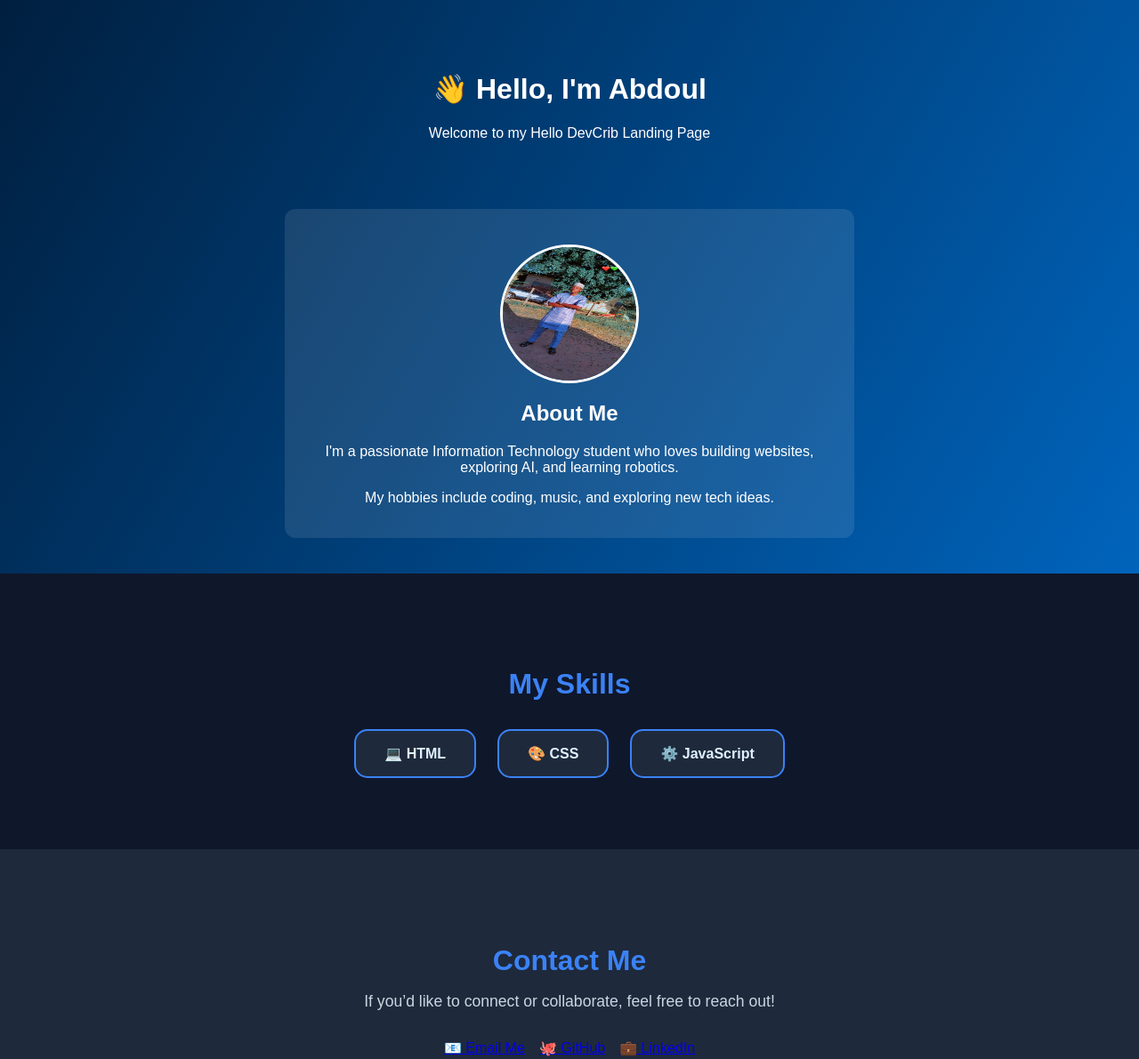
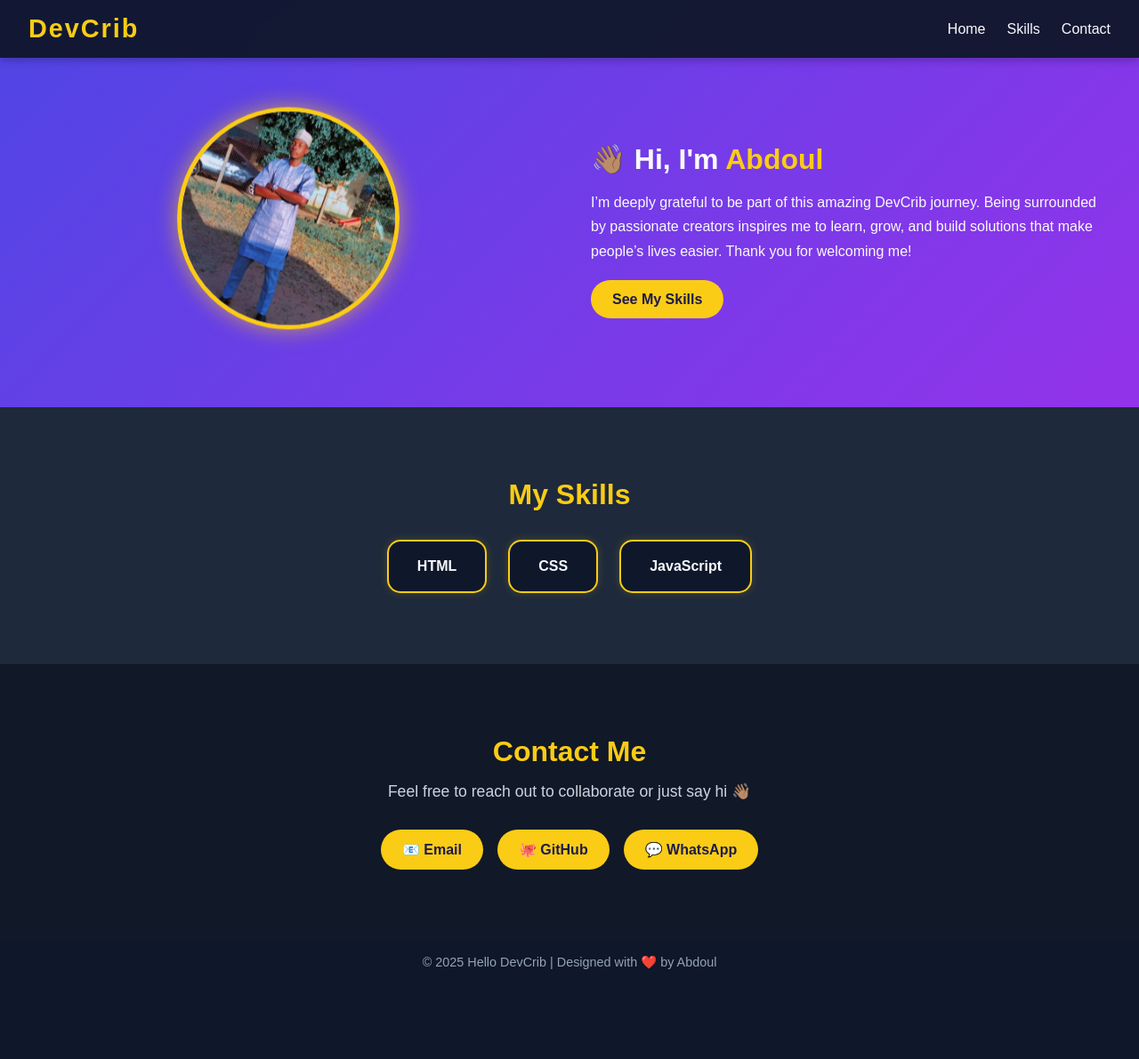
Before and after one commit to abdoul725/hello-devcrib, a plain HTML site: page index.html in a window 1280 px wide. Shown: the top 1191 px of the page at 89% size. After the commit the page ends 1107 px from the top, so only its background shows below. Drawn offline with Linux system fonts and the light colour scheme.

Commit message:
Created new professional portfolio layout with hero, skills, and contact sections

```diff
--- a/index.html
+++ b/index.html
@@ -3,44 +3,60 @@
 <head>
   <meta charset="UTF-8" />
   <meta name="viewport" content="width=device-width, initial-scale=1.0" />
-  <title>Hello DevCrib | Abdoul</title>
+  <title>Hello DevCrib - Abdoul Portfolio</title>
   <link rel="stylesheet" href="style.css" />
 </head>
 <body>
-  <header class="header">
-    <h1 class="fade-in">👋 Hello, I'm Abdoul</h1>
-    <p class="fade-in delay">Welcome to my Hello DevCrib Landing Page</p>
-  </header>
+  <!-- NAVBAR -->
+  <nav class="navbar">
+    <h1 class="logo">DevCrib</h1>
+    <ul class="nav-links">
+      <li><a href="#hero">Home</a></li>
+      <li><a href="#skills">Skills</a></li>
+      <li><a href="#contact">Contact</a></li>
+    </ul>
+  </nav>
 
-  <section class="about fade-in delay2">
-    <img src="my photo.png" alt="My Photo" class="profile-pic" />
-    <h2>About Me</h2>
-    <p>I'm a passionate Information Technology student who loves building websites, exploring AI, and learning robotics.</p>
-    <p>My hobbies include coding, music, and exploring new tech ideas.</p>
-  </section>
-    <section id="skills" class="skills">
-    <h2>My Skills</h2>
-    <div class="skills-list">
-      <div class="skill-card">💻 HTML</div>
-      <div class="skill-card">🎨 CSS</div>
-      <div class="skill-card">⚙️ JavaScript</div>
-
+  <!-- HERO SECTION -->
+  <section id="hero" class="hero">
+    <div class="hero-left">
+      <img src="my photo.png" alt="Abdoul photo" class="hero-img" />
     </div>
-  </section>
-    <section id="contact" class="contact">
-    <h2>Contact Me</h2>
-    <p>If you’d like to connect or collaborate, feel free to reach out!</p>
-    <div class="contact-links">
-      <a href="mailto:ahmedshehuyayu@gmail.com" class="btn">📧 Email Me</a>
-      <a href="https://github.com/abdoul725" target="_blank" class="btn">🐙 GitHub</a>
-      <a href="https://linkedin.com" target="_blank" class="btn">💼 LinkedIn</a>
+    <div class="hero-right">
+      <h2>👋🏽 Hi, I'm <span>Abdoul</span></h2>
+      <p>
+        I’m deeply grateful to be part of this amazing DevCrib journey.
+        Being surrounded by passionate creators inspires me to learn, grow,
+        and build solutions that make people’s lives easier. Thank you for welcoming me!
+      </p>
+      <a href="#skills" class="btn">See My Skills</a>
     </div>
   </section>
 
-  <footer class="fade-in delay3">
-    <p>© 2025 Abdoul | Built for the DevCrib Challenge 🚀</p>
+  <!-- SKILLS SECTION -->
+  <section id="skills" class="skills">
+    <h2>My Skills</h2>
+    <div class="skills-container">
+      <div class="skill-card">HTML</div>
+      <div class="skill-card">CSS</div>
+      <div class="skill-card">JavaScript</div>
+    </div>
+  </section>
+
+  <!-- CONTACT SECTION -->
+  <section id="contact" class="contact">
+    <h2>Contact Me</h2>
+    <p>Feel free to reach out to collaborate or just say hi 👋🏽</p>
+    <div class="contact-links">
+      <a href="mailto:abdoul@example.com" class="btn">📧 Email</a>
+      <a href="https://github.com/abdoul725" target="_blank" class="btn">🐙 GitHub</a>
+      <a href="https://wa.me/2349012345678" target="_blank" class="btn">💬 WhatsApp</a>
+    </div>
+  </section>
+
+  <!-- FOOTER -->
+  <footer class="footer">
+    <p>© 2025 Hello DevCrib | Designed with ❤️ by Abdoul</p>
   </footer>
-
-  <script src="script.js"></script>
 </body>
 </html>
--- a/script.js
+++ b/script.js
@@ -1,3 +1 @@
-window.addEventListener('load', () => {
-  document.body.classList.add('loaded');
-});
+console.log("Welcome to DevCrib Phase 1!");
--- a/style.css
+++ b/style.css
@@ -1,76 +1,131 @@
-body {
+/* General Reset */
+* {
   margin: 0;
   padding: 0;
+  box-sizing: border-box;
   font-family: "Poppins", sans-serif;
-  background: linear-gradient(120deg, #001f3f, #0074d9);
-  color: white;
-  text-align: center;
-  min-height: 100vh;
 }
 
-header {
-  padding: 60px 20px 20px;
+body {
+  background: #0f172a;
+  color: #f8fafc;
+  scroll-behavior: smooth;
 }
 
-.about {
-  background: rgba(255, 255, 255, 0.1);
-  border-radius: 12px;
-  margin: 40px auto;
-  padding: 20px;
-  width: 90%;
-  max-width: 600px;
+/* NAVBAR */
+.navbar {
+  position: fixed;
+  top: 0;
+  width: 100%;
+  padding: 1rem 2rem;
+  display: flex;
+  justify-content: space-between;
+  align-items: center;
+  background: rgba(15, 23, 42, 0.95);
+  backdrop-filter: blur(10px);
+  z-index: 100;
+  box-shadow: 0 2px 10px rgba(0, 0, 0, 0.3);
 }
 
-.profile-pic {
-  width: 150px;
-  height: 150px;
-  border-radius: 50%;
-  margin: 20px auto;
-  display: block;
-  border: 3px solid #fff;
+.logo {
+  font-size: 1.8rem;
+  color: #facc15;
+  font-weight: 700;
+  letter-spacing: 2px;
 }
 
-/* ANIMATIONS */
-.fade-in {
-  opacity: 0;
-  transform: translateY(20px);
-  animation: fadeInUp 1s ease forwards;
+.nav-links {
+  list-style: none;
+  display: flex;
+  gap: 1.5rem;
 }
 
-.delay {
-  animation-delay: 0.5s;
-}
-.delay2 {
-  animation-delay: 1s;
-}
-.delay3 {
-  animation-delay: 1.5s;
+.nav-links a {
+  color: #f8fafc;
+  text-decoration: none;
+  font-weight: 500;
+  transition: color 0.3s;
 }
 
-@keyframes fadeInUp {
-  from {
-    opacity: 0;
-    transform: translateY(30px);
-  }
-  to {
-    opacity: 1;
-    transform: translateY(0);
-  }
+.nav-links a:hover {
+  color: #facc15;
 }
+
+/* HERO SECTION */
+.hero {
+  display: flex;
+  align-items: center;
+  justify-content: center;
+  flex-wrap: wrap;
+  padding: 8rem 2rem 5rem;
+  background: linear-gradient(135deg, #4f46e5, #9333ea);
+  gap: 3rem;
+}
+
+.hero-left {
+  flex: 1;
+  display: flex;
+  justify-content: center;
+}
+
+.hero-img {
+  width: 250px;
+  height: 250px;
+  border-radius: 50%;
+  border: 5px solid #facc15;
+  object-fit: cover;
+  box-shadow: 0 0 25px rgba(250, 204, 21, 0.6);
+  animation: float 4s ease-in-out infinite;
+}
+
+.hero-right {
+  flex: 1;
+  min-width: 300px;
+}
+
+.hero-right h2 {
+  font-size: 2rem;
+  margin-bottom: 1rem;
+}
+
+.hero-right span {
+  color: #facc15;
+}
+
+.hero-right p {
+  line-height: 1.7;
+  margin-bottom: 2rem;
+}
+
+.btn {
+  padding: 0.8rem 1.5rem;
+  background: #facc15;
+  color: #1e1b4b;
+  border-radius: 25px;
+  text-decoration: none;
+  font-weight: bold;
+  transition: 0.3s;
+}
+
+.btn:hover {
+  background: #fde68a;
+  transform: scale(1.05);
+}
+
 /* SKILLS SECTION */
 .skills {
-  padding: 5rem 1rem;
-  background: #0f172a; /* dark navy-blue */
+  padding: 5rem 2rem;
   text-align: center;
+  background: #1e293b;
 }
 
 .skills h2 {
-  color: #3b82f6; /* professional bright blue */
   font-size: 2rem;
   margin-bottom: 2rem;
+  color: #facc15;
 }
 
-.skills-list {
+.skills-container {
   display: flex;
   flex-wrap: wrap;
   justify-content: center;
@@ -78,44 +133,61 @@ header {
 }
 
 .skill-card {
-  background: #1e293b; /* dark blue-gray */
-  border: 2px solid #3b82f6; /* blue border */
+  background: #0f172a;
+  border: 2px solid #facc15;
+  padding: 1.2rem 2rem;
   border-radius: 15px;
-  padding: 1rem 2rem;
   font-weight: bold;
-  color: #e0f2fe; /* light text */
-  transition: all 0.3s ease;
+  color: #f8fafc;
+  transition: all 0.4s ease;
+  box-shadow: 0 0 10px rgba(250, 204, 21, 0.2);
 }
 
 .skill-card:hover {
-  transform: translateY(-8px);
-  background: #3b82f6; /* blue hover */
-  color: #ffffff; /* white text on hover */
-  border-color: #ffffff; /* optional: border also turns white on hover */
+  background: #facc15;
+  color: #1e1b4b;
+  transform: translateY(-8px) scale(1.05);
+  box-shadow: 0 0 30px rgba(250, 204, 21, 0.6);
 }
 
 /* CONTACT SECTION */
 .contact {
-  padding: 5rem 1rem;
-  background: #1e293b; /* dark blue-gray */
+  background: #111827;
   text-align: center;
+  padding: 5rem 2rem;
 }
 
 .contact h2 {
+  color: #facc15;
   font-size: 2rem;
-  color: #3b82f6; /* blue heading */
   margin-bottom: 1rem;
 }
 
 .contact p {
+  margin-bottom: 2rem;
+  color: #cbd5e1;
   font-size: 1.1rem;
-  color: #cbd5e1; /* light gray text */
-  margin-bottom: 2rem;
 }
 
 .contact-links {
   display: flex;
+  justify-content: center;
   flex-wrap: wrap;
-  justify-content: center;
   gap: 1rem;
 }
+
+/* FOOTER */
+.footer {
+  background: #0f172a;
+  text-align: center;
+  padding: 1rem;
+  color: #94a3b8;
+  font-size: 0.9rem;
+}
+
+/* ANIMATIONS */
+@keyframes float {
+  0% { transform: translateY(0px); }
+  50% { transform: translateY(-15px); }
+  100% { transform: translateY(0px); }
+}
```
